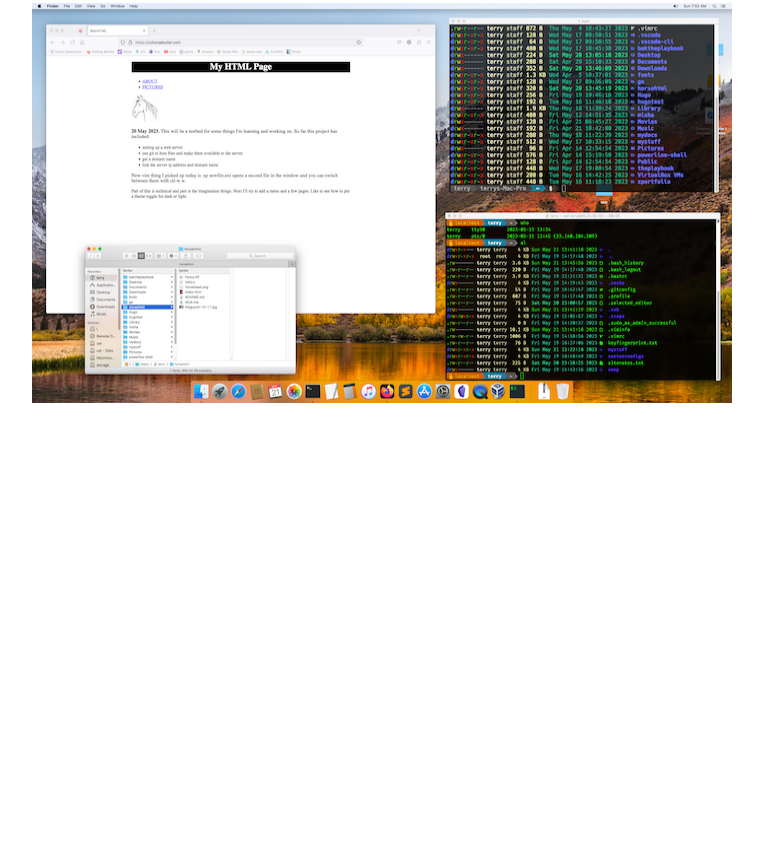
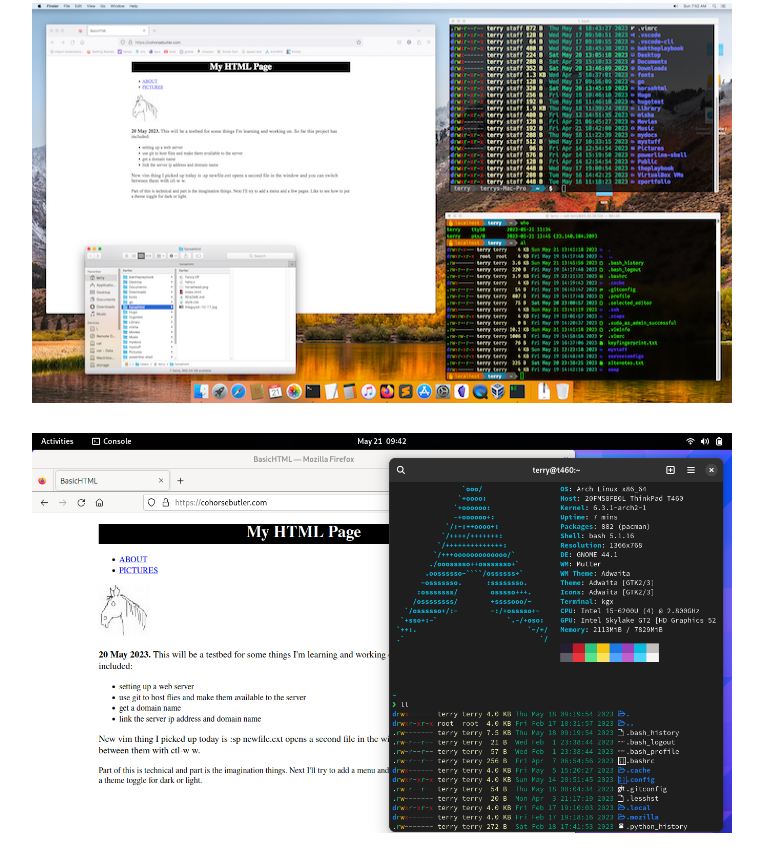
Before and after one commit to terry1945/horsehtml, a plain HTML site: page pics.html in a window 1280 px wide. Shown: the part 503-1366 px from the top of the page, without its empty margins (208-971 px from the left). Before the commit the page ends 936 px from the top, so only its background shows below. Drawn offline with Linux system fonts and the light colour scheme.

Commit message:
add move script and update pic file

```diff
--- a/pics.html
+++ b/pics.html
@@ -16,6 +16,10 @@
 <p>
 <img src="macpro.png" alt="screenshot" width="700" height="400">
 </p>
+<p>
+<img src="t460.png" alt="screenshot" width="700" height="400">
+</p>
+<p>
 
 </body>
 </html>
```
Also changed, not shown: 1 other file.
